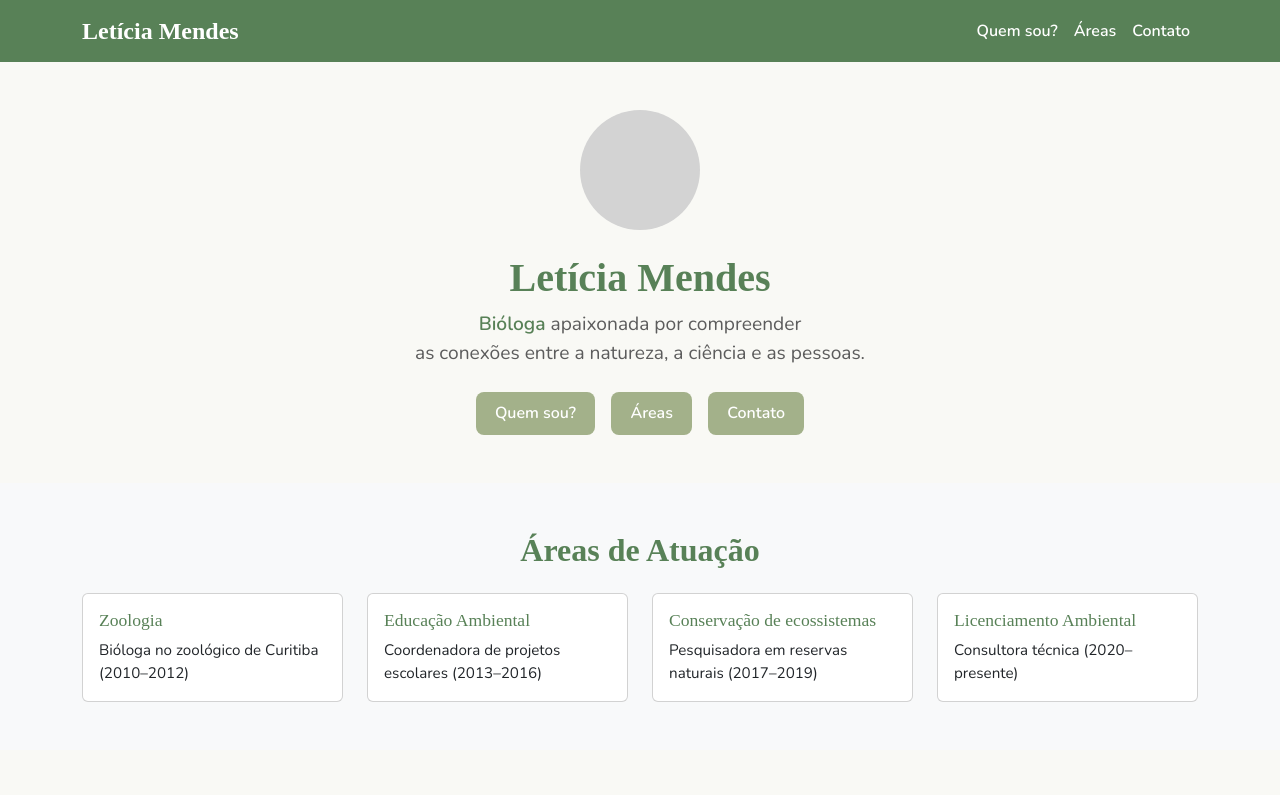
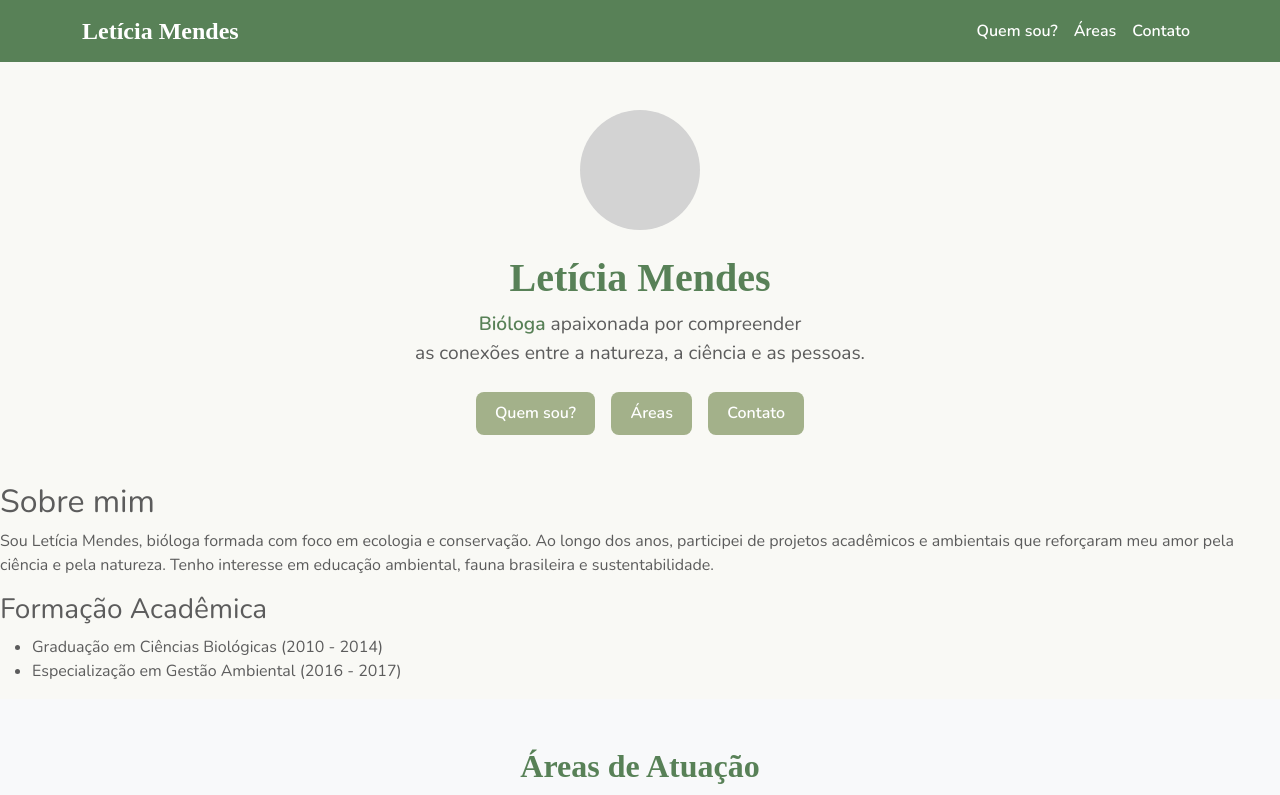
Before and after one commit to GabrielHenModesto/AluraLet-cia, a plain HTML site: page index.html in a window 1280 px wide. Shown: the top 795 px of the page. Drawn offline with nearby package versions, Linux system fonts and the light colour scheme; a web font is replaced by a local one.

Commit message:
Update index.html

```diff
--- a/index.html
+++ b/index.html
@@ -35,6 +35,18 @@
       </div>
     </div>
   </main>
+
+  <section id="sobre" class="sobre-section">
+    <h2>Sobre mim</h2>
+    <p>Sou Letícia Mendes, bióloga formada com foco em ecologia e conservação. Ao longo dos anos, participei de projetos acadêmicos e ambientais que reforçaram meu amor pela ciência e pela natureza. Tenho interesse em educação ambiental, fauna brasileira e sustentabilidade.</p>
+    <div class="formacao">
+      <h3>Formação Acadêmica</h3>
+      <ul>
+        <li>Graduação em Ciências Biológicas (2010 - 2014)</li>
+        <li>Especialização em Gestão Ambiental (2016 - 2017)</li>
+      </ul>
+    </div>
+  </section>
 
 <section id="areas" class="py-5 bg-light">
     <div class="container">
```
